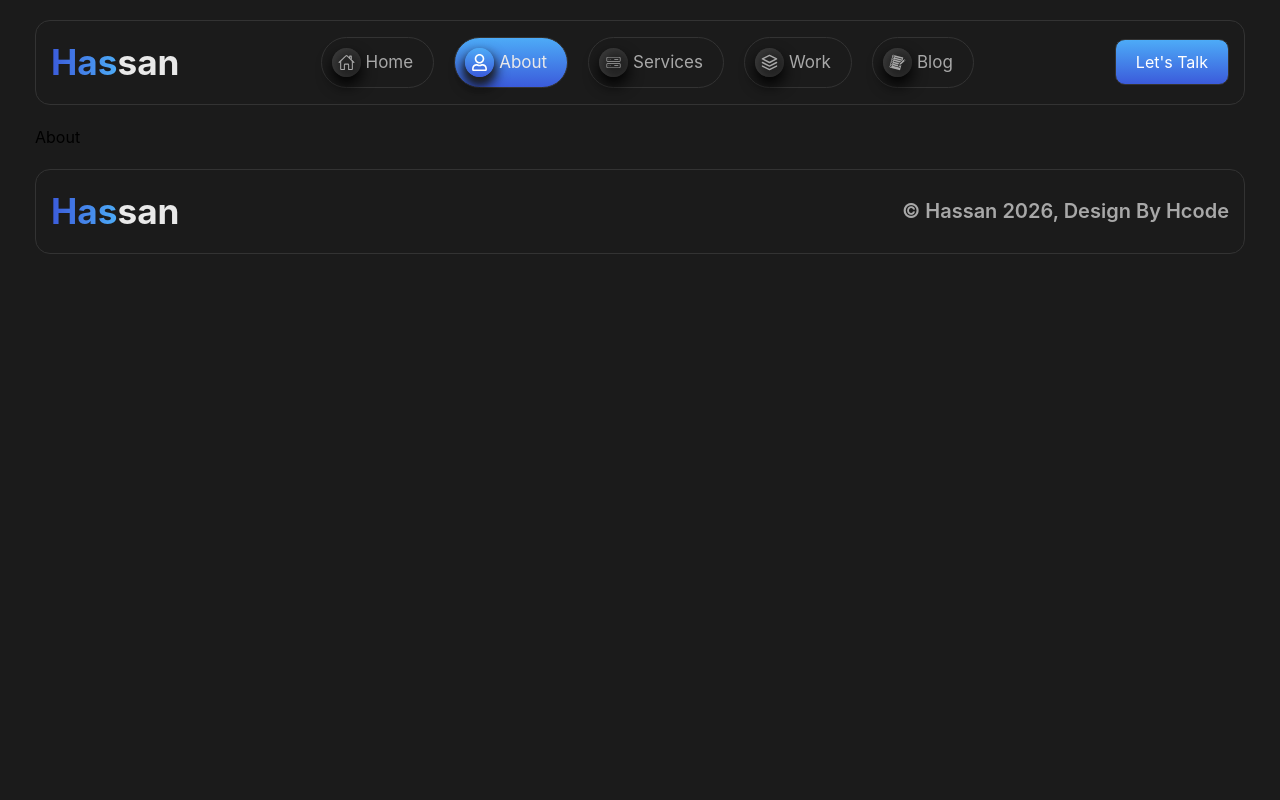
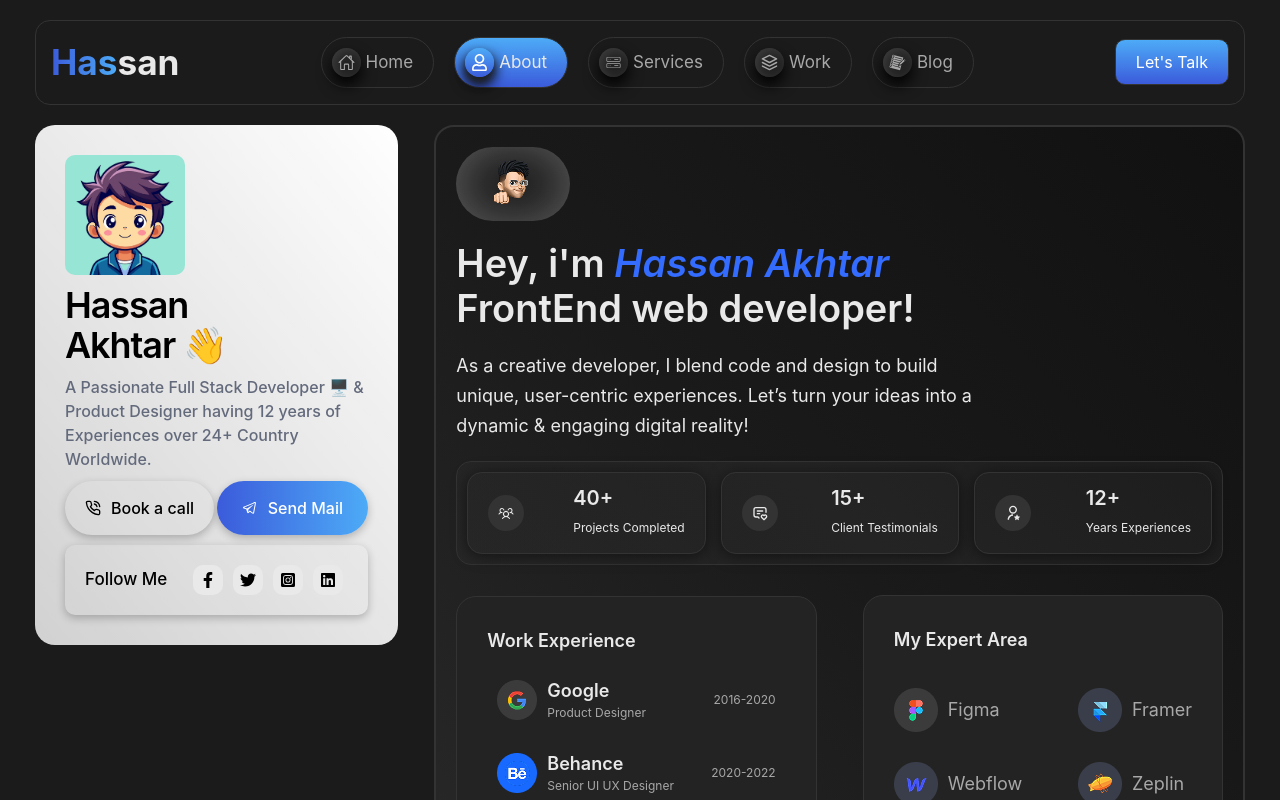
Before and after one commit to devhassanakhtar/Hassan-Portfolio, a React app: page /about in a window 1280 px wide. Shown: the top 800 px of the page. Built offline with nearby package versions, Linux system fonts and the light colour scheme; the HTML template or start-up script is replaced by a standard one.

Commit message:
continue makeing project

```diff
--- /dev/null
+++ b/src/Components/AboutSections/AboutRightCol/AchievementsCard/Achievements.css
@@ -0,0 +1,46 @@
+.Achievement {
+  display: flex;
+  justify-content: space-between;
+  align-items: center;
+  border: 1px solid var(--border-color);
+  border-radius: 15px;
+  padding: 10px 20px;
+  gap: 20px;
+  box-shadow: 0px 2px 15px rgba(0, 0, 0, 0.5);
+  transition: all 0.3s ease;
+  width: 32%;
+}
+
+.Achievement:hover {
+  box-shadow:
+    0px 5px 20px rgba(0, 0, 0, 1),
+    inset 0px 5px 15px rgba(255, 255, 255, 0.1);
+  transform: scale(1.03);
+}
+
+.Achievement span {
+  background-color: var(--border-color);
+  padding: 10px;
+  border-radius: 50%;
+  color: var(--white-color);
+}
+
+.info h3 {
+  font-size: 20px;
+  color: var(--white-color);
+  font-weight: 600;
+}
+
+.info p {
+  font-size: 12px;
+  margin-top: 0;
+  color: var(--white-color);
+  display: inline;
+}
+
+/* ================= RESPONSIVE ================= */
+@media (max-width: 1024px) {
+  .Achievement {
+    width: 100%;
+  }
+}
--- /dev/null
+++ b/src/Components/AboutSections/AboutRightCol/AchievementsCard/Achievements.jsx
@@ -0,0 +1,17 @@
+import React from "react";
+import "./Achievements.css";
+import { LiaClipboardListSolid } from "react-icons/lia";
+
+const Achievements = (props) => {
+  return (
+    <div className="Achievement">
+      <span>{props.icon}</span>
+      <div className="info">
+        <h3>{props.title}</h3>
+        <p>{props.description}</p>
+      </div>
+    </div>
+  );
+};
+
+export default Achievements;
--- /dev/null
+++ b/src/Components/AboutSections/AboutRightCol/TopAboutSection.css
@@ -0,0 +1,130 @@
+.About___Section {
+  width: 67%;
+  border: 2px solid var(--border-color);
+  background: linear-gradient(225deg, #111111, #1a1a1a, #2a2a2a);
+  padding: 20px;
+  border-radius: 20px;
+}
+
+.About__img {
+  display: block;
+  width: fit-content;
+  border-radius: 40px;
+  padding: 10px 30px;
+  box-shadow: inset 0px 0px 50px rgba(255, 255, 255, 0.3);
+}
+
+.Top__Section h1 {
+  font-size: 38px;
+  line-height: 45px;
+  margin-top: 20px;
+  font-weight: 600;
+  color: var(--white-color);
+}
+
+.Top__Section .Name {
+  color: var(--primary-color);
+  font-style: italic;
+}
+
+.Top__Section p {
+  font-size: 18px;
+  line-height: 30px;
+  margin-top: 20px;
+  color: var(--white-color);
+  width: 70%;
+}
+
+.Achievements__Card {
+  border: 1px solid var(--border-color);
+  background: linear-gradient(225deg, #1d1d1d, #242424, #31313157);
+  padding: 10px;
+  margin-top: 20px;
+  border-radius: 15px;
+  /* gap: 10px; */
+  display: flex;
+  justify-content: space-between;
+  align-items: center;
+}
+
+.about__work {
+  width: 40% !important;
+}
+
+.work-experience-wrapper {
+  display: flex;
+  justify-content: space-between;
+  align-items: center;
+  gap: 20px;
+}
+
+.work-experience-wrapper .Work__Section {
+  width: 47%;
+}
+
+.work-experience-wrapper .Experties__Section {
+  width: 47%;
+}
+
+.work-experience-wrapper .Work__Area {
+  margin-top: 8px;
+}
+
+.About__Testimonials h2 {
+  padding-bottom: 5px;
+  color: var(--white-color);
+  font-weight: 600;
+  font-size: 18px;
+  margin-top: 20px;
+}
+
+/* ================= RESPONSIVE ================= */
+@media (max-width: 1024px) {
+  .About___Section {
+    width: 55%;
+  }
+
+  .Achievements__Card {
+    flex-direction: column;
+    gap: 20px;
+  }
+
+  .work-experience-wrapper {
+    flex-direction: column;
+  }
+
+  .work-experience-wrapper .Work__Section {
+    width: 100%;
+  }
+
+  .work-experience-wrapper .Experties__Section {
+    width: 100%;
+  }
+}
+
+@media (max-width: 950px) {
+  .About___Section {
+    margin-top: 140px;
+  }
+
+  .Achievements__Card {
+    flex-direction: column;
+    gap: 20px;
+  }
+}
+
+@media (max-width: 776px) {
+  .About___Section {
+    margin-top: 20px;
+    width: 100%;
+  }
+
+  .Achievements__Card {
+    flex-direction: column;
+    gap: 20px;
+  }
+  .About___Section p {
+    width: 100%;
+    font-size: 14px;
+  }
+}
--- /dev/null
+++ b/src/Components/AboutSections/AboutRightCol/TopAboutSection.jsx
@@ -0,0 +1,76 @@
+import React from "react";
+import "./TopAboutSection.css";
+import AboutImg from "../../../assets/Aboutimage.png";
+import AchievementsCard from "./AchievementsCard/Achievements";
+import WorkExperience from "../../WorkExperience/WorkExperience";
+import Experties from "../../Experties/Experties";
+import { PiUsersThree } from "react-icons/pi";
+import { TbMessage2Heart } from "react-icons/tb";
+import { RiUserStarLine } from "react-icons/ri";
+
+const TopAboutSection = () => {
+  const Achivements = [
+    {
+      id: 1,
+      icon: <PiUsersThree />,
+      title: "40+",
+      description: "Projects Completed",
+    },
+    {
+      id: 2,
+      icon: <TbMessage2Heart />,
+      title: "15+",
+      description: "Client Testimonials",
+    },
+    {
+      id: 3,
+      icon: <RiUserStarLine />,
+      title: "12+",
+      description: "Years Experiences",
+    },
+  ];
+
+  return (
+    <div className="About___Section">
+      <div className="Top__Section">
+        <span className="About__img">
+          <img src={AboutImg} alt="" />
+        </span>
+        <h1>
+          Hey, i'm <span className="Name">Hassan Akhtar</span> <br />
+          FrontEnd web developer!
+        </h1>
+        <p>
+          As a creative developer, I blend code and design to build unique,
+          user-centric experiences. Let’s turn your ideas into a dynamic &
+          engaging digital reality!
+        </p>
+
+        <div className="Achievements__Card">
+          {Achivements.map(function (elem) {
+            return (
+              <AchievementsCard
+                key={elem.id}
+                icon={elem.icon}
+                title={elem.title}
+                description={elem.description}
+              />
+            );
+          })}
+        </div>
+      </div>
+
+      <div className="work-experience-wrapper">
+        <WorkExperience />
+        <Experties />
+      </div>
+
+      <div className="About__Testimonials">
+        <h2>What Clients Say!</h2>
+
+      </div>
+    </div>
+  );
+};
+
+export default TopAboutSection;
--- /dev/null
+++ b/src/Components/MainCard/MainCard.css
@@ -0,0 +1,136 @@
+.MainCard {
+  background: linear-gradient(230deg, rgba(255, 255, 255), rgba(255,255,255,0.8));
+  height: fit-content;
+  width: 30%;
+  border-radius: 20px;
+  padding: 30px;
+  display: flex;
+  flex-direction: column;
+  gap: 10px;
+  justify-content: space-between;
+  position: sticky;
+  top: 20px;
+}
+
+.MainCard img {
+    width: 120px;
+    border-radius: 10px;
+}
+
+.Username {
+  font-size: 36px;
+  font-weight: 600;
+  line-height: 40px;
+  letter-spacing: -0.03em;
+  /* margin-top: 10px; */
+}
+
+.MainCard p {
+  font-size: 16px;
+  font-weight: 500;
+  line-height: 24px;
+  color: #636a7c;
+  /* margin-top: 10px; */
+}
+
+.profile__btn {
+  display: flex;
+  justify-content: space-between;
+  align-items: center;
+}
+
+.book__a__call,
+.mail__btn {
+  padding: 15px 20px;
+  display: flex;
+  justify-content: center;
+  align-items: center;
+  gap: 10px;
+  border-radius: 30px;
+  /* margin-top: 10px; */
+  font-weight: 500;
+  box-shadow: rgba(0, 0, 0, 0.24) 0px 3px 8px;
+  cursor: pointer;
+  transition: 0.3s ease-in-out;
+}
+
+.mail__btn {
+  background: linear-gradient(90deg, #3b5bdb, #4dabf7);
+  color: white;
+  padding: 15px 25px;
+}
+
+.book__a__call:hover , .mail__btn:hover {
+  transform: scale(.95);
+}
+
+.social__links {
+    display: flex;
+    justify-content: space-between;
+    align-items: center;
+    box-shadow: rgba(0, 0, 0, 0.24) 0px 3px 8px;
+    /* margin-top: 20px; */
+    padding: 20px;
+    border-radius: 10px;
+
+}
+
+.link__text{
+    font-size: 17px;
+    font-weight: 500;
+}
+
+.social__icons{
+    display: flex;
+    justify-content: center;
+    align-items: center;
+    cursor: pointer;
+}
+
+.social__icons .icon{
+    background-color: var(--white-color);
+    padding: 7px ;
+    margin: 0 5px;
+    border-radius: 10px;
+    transition: 0.2s ease-in;
+}
+
+.social__icons .icon:hover{
+    transform: scale(1.2);
+}
+
+
+/* ================= RESPONSIVE ================= */
+@media (max-width: 1024px) {
+
+    .MainCard {
+        width: 40%;
+        margin-bottom: 20px;
+      }
+
+}
+
+@media (max-width: 950px) {
+
+    .MainCard {
+      width: 40%;
+      margin-top: 140px;
+    }
+
+  }
+
+  @media (max-width: 776px) {
+
+    .MainCard{
+      width: 100%!important;
+      position: relative;
+      top: 0;
+    }
+
+    .profile__btn{
+      flex-direction: column;
+      gap: 10px;
+      align-items: baseline;
+    }
+
+}
--- /dev/null
+++ b/src/Components/MainCard/MainCard.jsx
@@ -0,0 +1,50 @@
+import React from 'react'
+import './MainCard.css'
+import ProfileImage from "../../assets/profileimg.avif";
+import { LuPhoneCall } from "react-icons/lu";
+import { LiaTelegramPlane } from "react-icons/lia";
+import { FaFacebookF , FaTwitter , FaInstagramSquare , FaLinkedin } from "react-icons/fa";
+
+const MainCard = () => {
+  return (
+    <div className="MainCard">
+          <img src={ProfileImage} alt="" />
+
+          <h1 className="Username">
+            Hassan <br /> Akhtar 👋
+          </h1>
+
+          <p>
+            A Passionate Full Stack Developer 🖥️ & Product Designer having 12 years
+            of Experiences over 24+ Country Worldwide.
+          </p>
+
+          <div className="profile__btn">
+            <button className="book__a__call">
+              <span className="icon">
+                <LuPhoneCall />
+              </span>
+              Book a call
+            </button>
+            <button className="mail__btn">
+                <span className="icon">
+                    <LiaTelegramPlane />
+                </span>
+                Send Mail
+            </button>
+          </div>
+
+          <div className="social__links">
+            <div className="link__text">Follow Me</div>
+            <div className="social__icons">
+                <span className="icon"><FaFacebookF /> </span>
+                <span className="icon"><FaTwitter /></span>
+                <span className="icon"><FaInstagramSquare /></span>
+                <span className="icon"><FaLinkedin /></span>
+            </div>
+          </div>
+        </div>
+  )
+}
+
+export default MainCard
--- a/src/Components/WorkExperience/WorkExperience.jsx
+++ b/src/Components/WorkExperience/WorkExperience.jsx
@@ -4,9 +4,9 @@
 import Behance from "../../assets/behance.png";
 import Notion from "../../assets/Notion.png";
 
-const WorkExperience = () => {
+const WorkExperience = ({ widthClass = "w-full" }) => {
   return (
-    <div className="Work__Section">
+    <div className={`Work__Section ${widthClass}`}>
       <h2>Work Experience</h2>
 
       <div className="Work__Area">
@@ -39,7 +39,7 @@
         </div>
       </div>
 
-    <div className="Work__Area">
+      <div className="Work__Area">
         <div className="Work__Shadow">
           <div className="Work__Company">
             <img src={Notion} alt="" />
@@ -53,7 +53,6 @@
           </div>
         </div>
       </div>
-
     </div>
   );
 };
--- a/src/Routes/About.jsx
+++ b/src/Routes/About.jsx
@@ -1,8 +1,15 @@
 import React from 'react'
+import MainCard from '../Components/MainCard/MainCard'
+import TopAboutSection from '../Components/AboutSections/AboutRightCol/TopAboutSection'
+import WorkExperience from '../Components/WorkExperience/WorkExperience'
 
 const About = () => {
   return (
-    <div>About</div>
+    <div className='md:flex md:flex-rowflex-col md:justify-between flex-wrap'>
+      <MainCard />
+      <TopAboutSection />
+      {/* <WorkExperience /> */}
+    </div>
   )
 }
 
```
Also changed, not shown: src/assets/Aboutimage.png (added).
